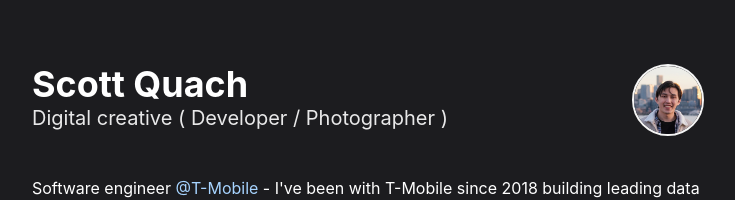
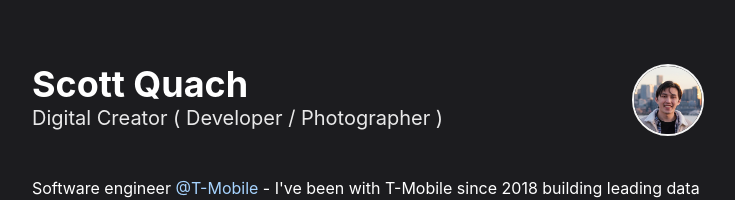
Before and after one commit to scottquach/Portfolio-2022, a React (Create React App) app: page / in a window 1280 px wide. Shown: the top 200 px of the page, without its empty margins (272-1007 px from the left). Built offline with nearby package versions, Linux system fonts and the light colour scheme.

Commit message:
Updated header tagline

```diff
--- a/src/components/Home.js
+++ b/src/components/Home.js
@@ -8,7 +8,7 @@ export default function Home() {
             <div className="flex justify-between">
                 <div className="flex flex-col items-start">
                     <header className="text-4xl font-bold">Scott Quach</header>
-                    <div className="text-left text-xl opacity-90">Digital creative ( Developer / Photographer )</div>
+                    <div className="text-left text-xl opacity-90">Digital Creator ( Developer / Photographer )</div>
                 </div>
                 <img className="profile-image" alt="Profile" src={require('../assets/profile.jpg')}></img>
             </div>
```
